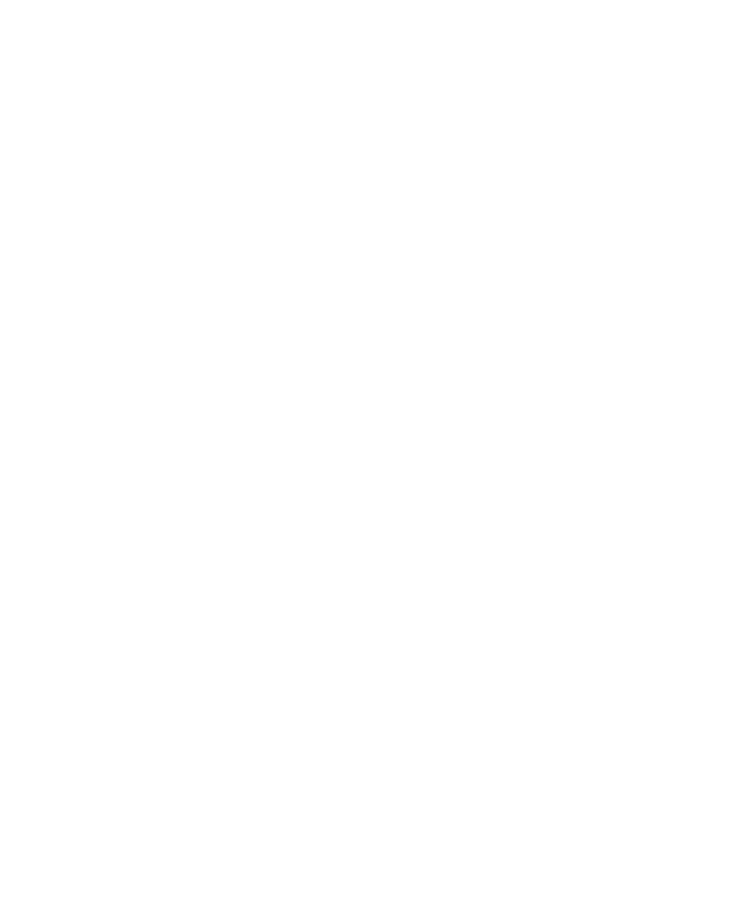
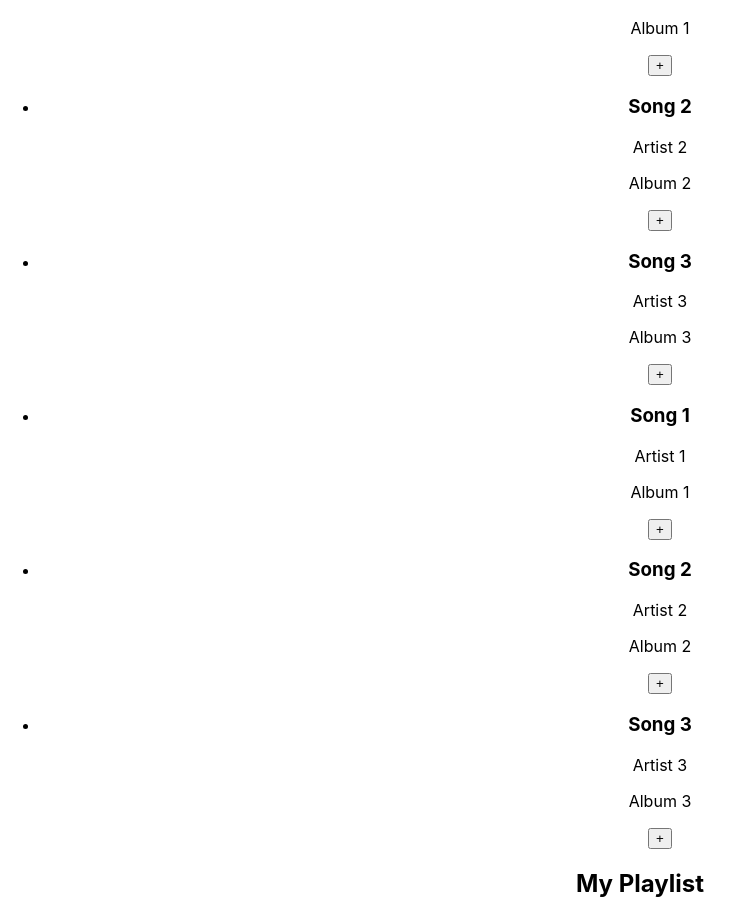
Before and after one commit to Sk-223/Jammming, a React (Create React App) app: page / in a window 1280 px wide. Shown: the part 100-1017 px from the top of the page, without its empty margins (0-744 px from the left). Before the commit the page ends 800 px from the top, so only its background shows below. Built offline with nearby package versions, Linux system fonts and the light colour scheme.

Commit message:
feat: Introduced Playlist component for managing user playlist
- Refactored logic to manage state in parent components
- Resolved issue causing double rendering of TrackList in App component

```diff
--- a/src/App.js
+++ b/src/App.js
@@ -1,33 +1,38 @@
-import React, { useEffect, useState } from 'react';
+import React, { useState } from 'react';
 import SearchBar from './SearchBar';
 import SearchResults from './SearchResults';
+import TrackList from './TrackList';
+import PlayList from './PlayList';
 import './App.css';
 
 
 function App() {
   const [searchInput, setSearchInput] = useState('');
-  const [searchResults, setSearchResults] = useState([]);
   const [tracks, setTracks] = useState([
     { id: 1, name: 'Song 1', artist: 'Artist 1', album: 'Album 1' },
     { id: 2, name: 'Song 2', artist: 'Artist 2', album: 'Album 2' },
     { id: 3, name: 'Song 3', artist: 'Artist 3', album: 'Album 3' }
   ]);
+  const [playListName, setPlayListName] = useState('My Playlist');
+  const [playListTracks, setPlayListTracks] = useState([]);
 
-  const filterTracks = (input) => {
-    return tracks.filter(track =>
-      track.name.toLowerCase().includes(input.toLowerCase())
-    );
+  const addTrackToPlayList = (track) => {
+    if(!playListTracks.some(t => t.id === track.id)) {
+      setPlayListTracks([...playListTracks, track]);
+    }
   };
 
-  const handleSearchInput = (input) => {
-    setSearchInput(input);
-    setSearchResults(filterTracks(input));
-  }
+  const removeTrackFromPlayList = (trackToRemove) => {
+    const updatedPlayListTracks = playListTracks.filter(track => track.id !== trackToRemove.id);
+    setPlayListTracks(updatedPlayListTracks);
+  };
 
   return (
     <div className="App">
-      <SearchBar setSearchInput={handleSearchInput}/>
-      <SearchResults tracks={searchResults} searchInput={searchInput}/>
+      <SearchBar setSearchInput={setSearchInput} />
+      <SearchResults tracks={tracks} searchInput={searchInput} onAddTrack={addTrackToPlayList} />
+      <TrackList tracks={tracks} onAddTrack={addTrackToPlayList} />
+      <PlayList playListName={playListName} playListTracks={playListTracks} onRemoveTrack={removeTrackFromPlayList} />
     </div>
   );
 }
--- /dev/null
+++ b/src/PlayList.js
@@ -0,0 +1,17 @@
+import React from "react";
+import TrackList from "./TrackList";
+
+function PlayList({ playListName, playListTracks, onRemoveTrack }) {
+    return (
+        <div>
+            <h2>{playListName}</h2>
+            <TrackList
+                tracks={playListTracks}
+                onRemoveTrack={onRemoveTrack}
+                isRemoval={true}
+            />
+        </div>
+    );
+}
+
+export default PlayList;
--- a/src/SearchBar.js
+++ b/src/SearchBar.js
@@ -2,19 +2,21 @@ import React from "react";
 
 // Component responsible for rendering search bar and handling user input
 function SearchBar({ setSearchInput }) {
-    const handleInputChange = (e) => {
-        setSearchInput(e.target.value)
-    }
+
+    const handleInputChange = ({ target }) => {
+        setSearchInput(target.value)
+    };
 
     return (
         <div>
             <input
                 type='text'
                 placeholder="Search..."
+                // This is where the initial input change event handler is triggered by the user
                 onChange={handleInputChange}
             />
         </div>
-    )
-}
+    );
+};
 
 export default SearchBar;
--- a/src/SearchResults.js
+++ b/src/SearchResults.js
@@ -1,14 +1,17 @@
 import React from "react";
 import TrackList from "./TrackList";
 
-function SearchResults({ tracks, searchInput }) {
+// Component that filters the tracks based on user search input and renders the results
+function SearchResults({ tracks, searchInput, onAddTrack }) {
     const filteredTracks = tracks.filter(track =>
-        track.name.toLowerCase().includes(searchInput.toLowerCase())
+        track.name.toLowerCase().includes(searchInput.toLowerCase()) ||
+        track.artist.toLowerCase().includes(searchInput.toLowerCase()) ||
+        track.album.toLowerCase().includes(searchInput.toLowerCase())
     );
 
     return (
         <div>
-            <TrackList tracks={filteredTracks} />
+            <TrackList tracks={filteredTracks} onAddTrack={onAddTrack} />
         </div>
     );
 }
--- a/src/Track.js
+++ b/src/Track.js
@@ -1,11 +1,19 @@
 import React from "react";
 
-function Track ({ track }) {
+// Component that renders a single track item
+function Track ({ track, onAddTrack, isRemoval, onRemoveTrack }) {
+    const actionButton = isRemoval ? (
+        <button onClick={() => onRemoveTrack(track)} alt="Remove from Playlist" >-</button>
+    ) : (
+        <button onClick={() => onAddTrack(track)} alt="Add to Playlist" >+</button>
+    );
+
     return (
         <div>
             <h3>{track.name}</h3>
             <p>{track.artist}</p>
             <p>{track.album}</p>
+            {actionButton}
         </div>
     );
 }
--- a/src/TrackList.js
+++ b/src/TrackList.js
@@ -1,13 +1,19 @@
 import React from "react";
 import Track from "./Track";
 
-function TrackList({ tracks }) {
+// Component that renders a list of tracks
+function TrackList({ tracks, onAddTrack, isRemoval, onRemoveTrack }) {
     return (
         <div>
             <ul>
                 {tracks.map((track => (
                     <li key={track.id}>
-                        <Track track={track} />
+                        <Track
+                            track={track}
+                            onAddTrack={onAddTrack}
+                            isRemoval={isRemoval}
+                            onRemoveTrack={onRemoveTrack}
+                        />
                     </li>
                 )))}
             </ul>
```
